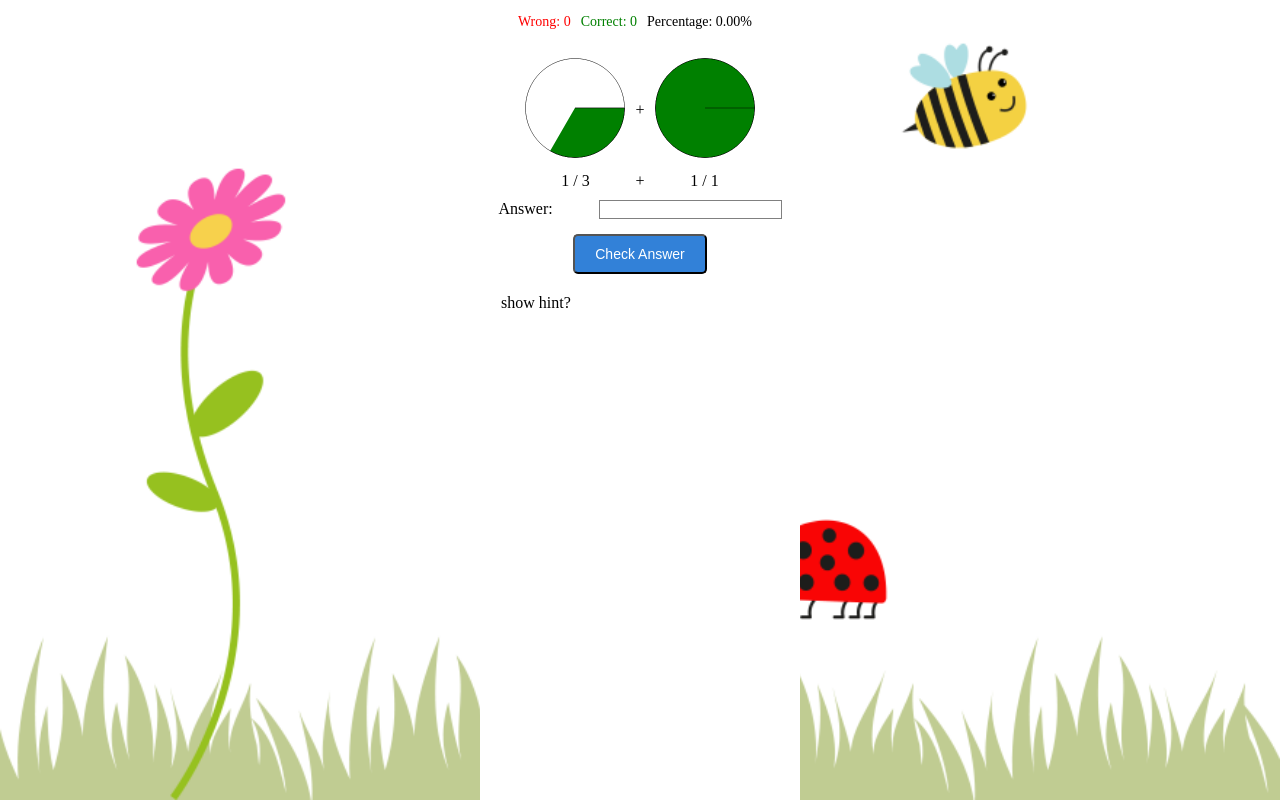
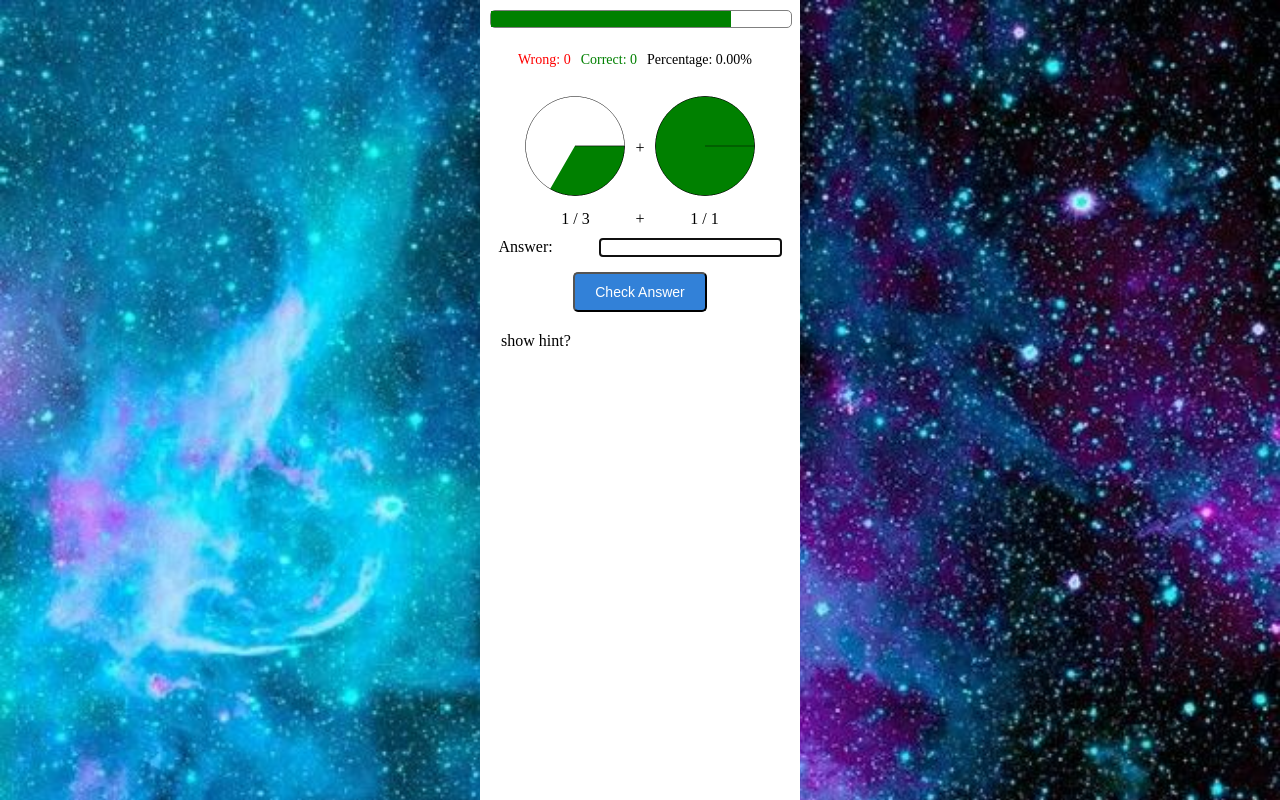
Before and after one commit to enhuizhu/vuejs-math, a Vue app: page / in a window 1280 px wide. Built offline with nearby package versions, Linux system fonts and the light colour scheme.

Commit message:
add timer to the game

```diff
--- a/src/App.vue
+++ b/src/App.vue
@@ -1,5 +1,8 @@
 <template>
   <div id="app">
+    <div class="time-container">
+      <ProgressBar ref="progressBar" @timeOut="initAll" @danger="playDanger"></ProgressBar>
+    </div>
     <div class="result-container">
       <ul>
         <li class="error">
@@ -82,12 +85,18 @@
       <source src="@/assets/sad.mp3">
     </audio>
 
+    <audio ref="tick" loop="true">
+      <source src="@/assets/tick.wav">
+      <source src="@/assets/tick.mp3">
+    </audio>
+
   </div>
 </template>
 
 <script>
 import FractionCircle from './components/FractionCircle';
 import WellDoneOrSorry from './components/WellDoneOrSorry';
+import ProgressBar from './components/ProgressBar';
 import { Decimal } from 'decimal.js';
 import { isEqual } from 'lodash';
 
@@ -145,6 +154,8 @@ export default {
         const result = this.getFractionsResult();
         this.msgForPop = `${this.firstFraction.numerator} / ${this.firstFraction.denominator} + ${this.secondFraction.numerator} / ${this.secondFraction.denominator}  =  ${result.numerator} / ${result.denominator}`
       }
+
+      this.$refs['progressBar'].reset();
     },
     initAll() {
       this.showHint = false;
@@ -154,6 +165,8 @@ export default {
       this.$refs['answer'].focus();
       this.generateNewFractionNumbers();
       this.changeBackground();
+      this.stopPlayDanger();
+      this.$refs['progressBar'].startTick()
     },
 
     changeBackground() {
@@ -176,6 +189,16 @@ export default {
 
     playSad() {
       this.$refs['sadAudio'].play();
+    },
+
+    playDanger() {
+      if (this.$refs['tick'].paused) {
+        this.$refs['tick'].play();
+      }
+    },
+
+    stopPlayDanger() {
+      this.$refs['tick'].pause();
     },
 
     generateFractionObjcet() {
@@ -279,13 +302,15 @@ export default {
   components: {
     FractionCircle,
     WellDoneOrSorry,
+    ProgressBar,
   },
 
   created: function() {
-    this.generateNewFractionNumbers();
+
   },
   mounted() {
     console.log('audio', this.$refs['winAudio']);
+    this.initAll();
   }
 }
 </script>
@@ -324,6 +349,10 @@ export default {
     background: white;
     height: 100vh;
     overflow: auto;
+  }
+
+  .time-container {
+    padding: 10px;
   }
 
   .fraction-container {
--- /dev/null
+++ b/src/components/ProgressBar.vue
@@ -0,0 +1,82 @@
+<template>
+  <div class="progress-bar-container">
+    <div class="bar" v-bind:class="{
+      'bar-green': remainTime >= warningTime,
+      'bar-orange': remainTime >= dangerTime && remainTime < warningTime,
+      'bar-red': remainTime < dangerTime
+    }" v-bind:style="{width: remainTime / totalTime * 100 + '%'}"></div>
+  </div>
+</template>
+
+<script>
+export default {
+  name: 'ProgressBar',
+  data: () => {
+    return {
+      totalTime: 30,
+      remainTime: 30,
+      warningTime: 20,
+      dangerTime: 10
+    }
+  },
+  methods: {
+    startTick() {
+      if (this.remainTime > 0) {
+        this.remainTime--;
+
+        if (this.remainTime < this.dangerTime) {
+          this.$emit('danger');
+        }
+
+        this.t = setTimeout(this.startTick.bind(this), 1000);
+      } else {
+        this.remainTime = this.totalTime;
+        this.stop();
+        this.$emit('timeOut');
+      }
+    },
+
+    reset() {
+      this.remainTime = this.totalTime;
+      this.stop();
+    },
+
+    stop() {
+      clearTimeout(this.t);
+    }
+  },
+  created() {
+    // this.startTick();
+  },
+
+  destroyed() {
+    this.stop();
+  }
+}
+
+</script>
+
+<style lang="scss" scoped>
+  .progress-bar-container {
+    width: 100%;
+    height: 16px;
+    border-radius: 5px;
+    border: solid 1px grey;
+
+    .bar {
+      height: 100%;
+
+      &.bar-green {
+        background-color: green;
+      }
+
+      &.bar-red {
+        background-color: red;
+      }
+
+      &.bar-orange {
+        background-color: orange;
+      }
+    }
+  }
+</style>
```
Also changed, not shown: 2 other files (tests, documents, lock files or other folders).
